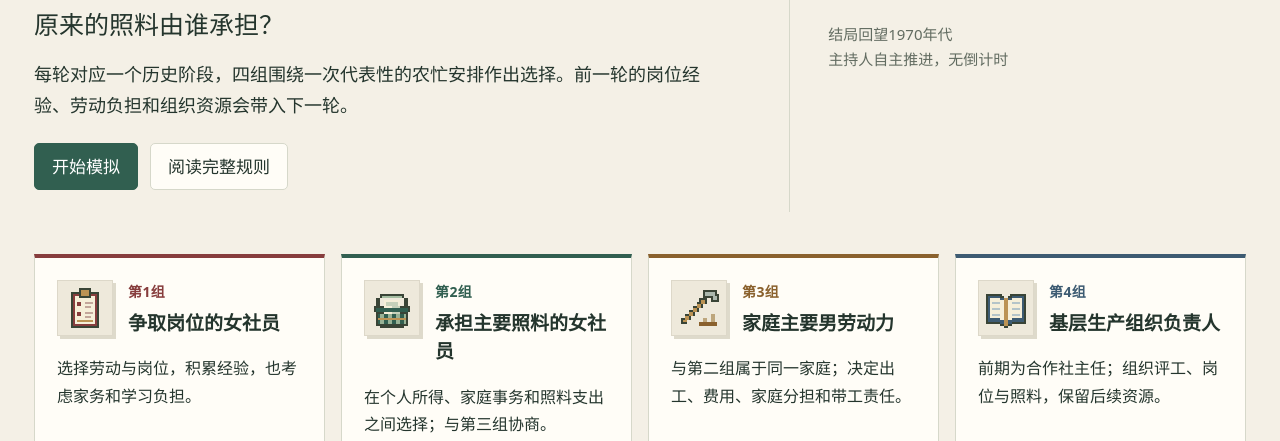
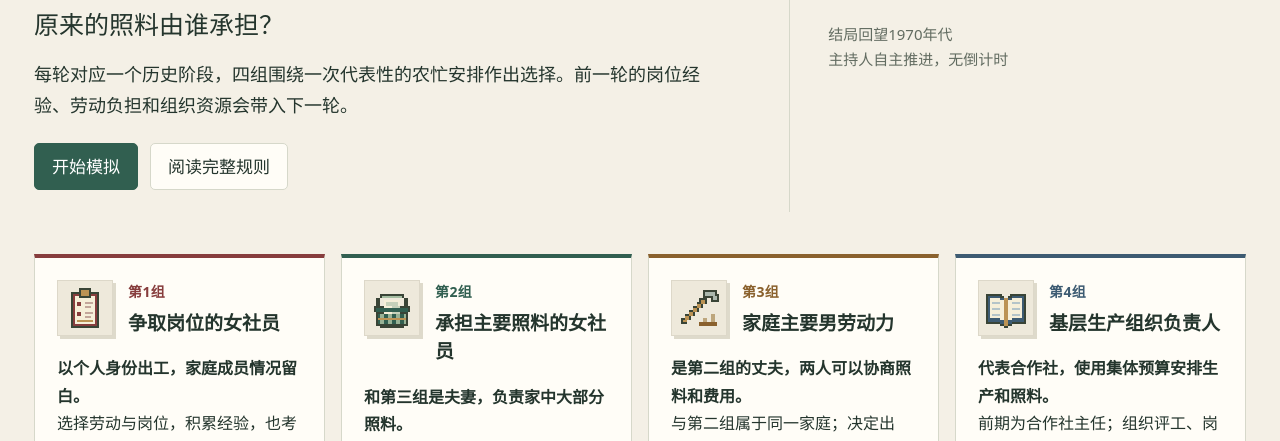
Before and after one commit to lihuixian908/cooperative-deliberations, a plain HTML site: page index.html in a window 1280 px wide. Shown: the part 511-952 px from the top of the page. Drawn offline with Linux system fonts and the light colour scheme.

Commit message:
Clarify classroom role relationships on the home screen

```diff
--- a/index.html
+++ b/index.html
@@ -220,7 +220,15 @@ function currentResult(){const d=data();return state.step==='receipt'||state.scr
 function head(kicker,title,text){return `<header class="section-head"><div class="eyebrow">${kicker}</div><h2>${title}</h2><p class="lead">${text}</p></header>`;}
 function roleIcon(index,size=''){return '<span class="role-avatar '+size+'" aria-hidden="true">'+ROLE_ICON_SVGS[index]+'</span>';}
 function roleHeader(index,label,name){return '<div class="role-heading">'+roleIcon(index)+'<div><div class="eyebrow">'+label+'</div><h3>'+name+'</h3></div></div>';}
-function roleCards(){return `<div class="role-grid">${ROLES.map((r,i)=>`<article class="role-card" style="--role:${r.color}">${roleHeader(i,`第${i+1}组`,r.name)}<p>${r.interest}</p></article>`).join('')}</div>`;}
+function roleCards(){
+  const relationships=[
+    '以个人身份出工，家庭成员情况留白。',
+    '和第三组是夫妻，负责家中大部分照料。',
+    '是第二组的丈夫，两人可以协商照料和费用。',
+    '代表合作社，使用集体预算安排生产和照料。'
+  ];
+  return `<div class="role-grid">${ROLES.map((r,i)=>`<article class="role-card" style="--role:${r.color}">${roleHeader(i,`第${i+1}组`,r.name)}<p><strong>${relationships[i]}</strong><br>${r.interest}</p></article>`).join('')}</div>`;
+}
 function eraStrip(){const n=roundIndex();return `<nav class="timeline" aria-label="三个历史阶段">${ERAS.map((e,i)=>`<div class="era ${i===n?'active':''} ${state.history.length>i?'completed':''}" ${i===n?'aria-current="step"':''}><span>第${i+1}轮 · ${e.years}</span><b>${e.title}</b><small>${state.history.length>i?'已结算':i===n&&state.screen==='round'?'当前阶段':e.theme}</small></div>`).join('')}</nav>`;}
 function stat(label,value,note=''){return `<div class="metric"><span>${label}</span><strong>${value}</strong>${note?`<small>${note}</small>`:''}</div>`;}
 function careerStats(c){return `<div class="metrics">${stat('累计个人示范工分',c.points.join(' / '),'依次为第1、2、3组')}${stat('岗位经验',`${c.skill} / 3`,'前两轮积累决定第三轮岗位')}${stat('累计负担',c.burdens.join(' / '),'各组分别累积，7点起标记较高')}${stat('夫妻累计合计',c.points[1]+c.points[2],'第二组＋第三组个人净得')}</div>`;}
```
